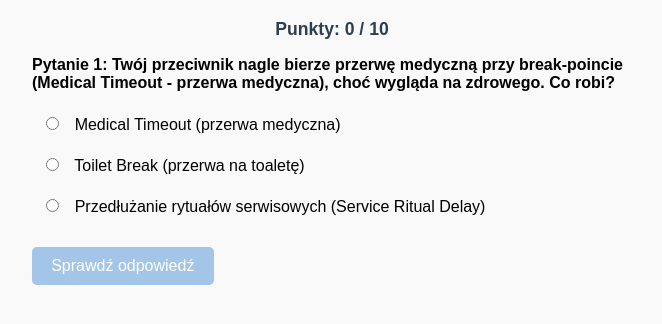
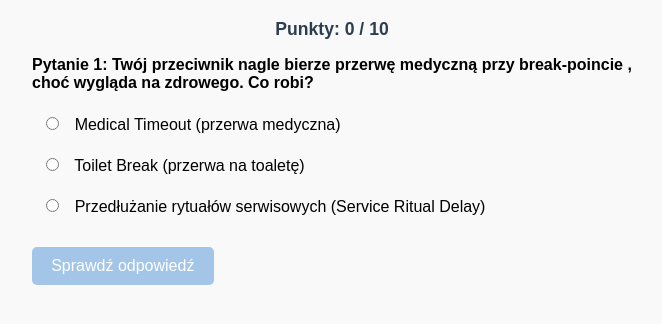
Before and after one commit to marcinws/quiz2, a plain HTML site: page index.html in a window 1280 px wide. Shown: the part 146-470 px from the top of the page, without its empty margins (308-970 px from the left). Drawn offline with Linux system fonts and the light colour scheme.

Commit message:
Update index.html

```diff
--- a/index.html
+++ b/index.html
@@ -91,61 +91,61 @@
 <script>
 const quizData = [
   {
-    question: 'Twój przeciwnik nagle bierze przerwę medyczną przy break-poincie (Medical Timeout - przerwa medyczna), choć wygląda na zdrowego. Co robi?',
+    question: 'Twój przeciwnik nagle bierze przerwę medyczną przy break-poincie , choć wygląda na zdrowego. Co robi?',
     options: ['Medical Timeout (przerwa medyczna)','Toilet Break (przerwa na toaletę)','Przedłużanie rytuałów serwisowych (Service Ritual Delay)'],
     answer: 0,
-    explanation: 'Medical Timeout pozwala na odpoczynek i wybić przeciwnika z rytmu.'
+    explanation: 'Medical Timeout pozwala przerwać dobrą passę rywala, pozwala na odpoczynek i wybić przeciwnika z rytmu.'
   },
   {
-    question: 'Przeciwnik wychodzi po przegranym secie na kilka minut do toalety (Toilet Break - przerwa na toaletę), po powrocie gra agresywniej. Co stosuje?',
+    question: 'Przeciwnik wychodzi po przegranym secie na kilka minut do toalety - jak "Rakieta", po powrocie gra agresywniej. Co stosuje?',
     options: ['Toilet Break (przerwa na toaletę)','Ice the Server (zimny serwis)','Psychologiczne gierki (Mind Games)'],
     answer: 0,
-    explanation: 'Toilet Break daje reset mentalny i może zmienić momentum meczu.'
+    explanation: 'Toilet Break daje reset mentalny, rozprosza przeciwnika i może zmienić momentum meczu.'
   },
   {
-    question: 'Przeciwnik bardzo długo przygotowuje się do serwisu, poprawia ręcznik i układa butelkę (Service Ritual Delay - przedłużanie rytuałów serwisowych). Co robi?',
+    question: 'Przeciwnik bardzo długo przygotowuje się do serwisu, poprawia ręcznik i układa butelkę . Co robi?',
     options: ['Przedłużanie rytuałów serwisowych (Service Ritual Delay)','Udawanie zmęczenia (Fake Fatigue)','Celowe granie na emocje przeciwnika (Emotional Play)'],
     answer: 0,
     explanation: 'Przedłużanie rytuałów spowalnia grę i narzuca własny rytm.'
   },
   {
-    question: 'Przeciwnik prosi o nową rakietę po kilku przegranych gemach (Equipment Change - zmiana sprzętu), choć sprzęt jest w porządku. Co robi?',
+    question: 'Przeciwnik prosi o nową rakietę po kilku przegranych gemach , choć sprzęt jest w porządku. Co robi?',
     options: ['Zmiany sprzętowe (Equipment Change)','Dyskusje z sędzią (Arguing with Referee)','Ice the Server (zimny serwis)'],
     answer: 0,
     explanation: 'Zmiana sprzętu daje krótką przerwę i przerwanie pasma przeciwnika.'
   },
   {
-    question: 'Przeciwnik stosuje moonballe, slice’y i drop-shoty, gdy jesteś zdenerwowany (Emotional Play - gra na emocjach). Co robi?',
+    question: 'Przeciwnik stosuje moonballe (baloniki), slice’y i drop-shoty (skróty), gdy jesteś zdenerwowany (Emotional Play - gra na emocjach). Co robi?',
     options: ['Celowe granie na emocje przeciwnika (Emotional Play)','Udawanie zmęczenia (Fake Fatigue)','Psychologiczne gierki (Mind Games)'],
     answer: 0,
-    explanation: 'Taktyka wywołuje frustrację i zmusza do błędów.'
+    explanation: 'Taktyka wywołuje frustrację u przeciwnikia i zmusza przeciwnika do błędów.'
   },
   {
-    question: 'Przeciwnik dyskutuje z sędzią o każdym punkcie (Arguing with Referee - dyskusje z sędzią). Co robi?',
+    question: 'Przeciwnik dyskutuje z sędzią o każdym punkcie . Co robi?',
     options: ['Dyskusje z sędzią (Arguing with Referee)','Ice the Server (zimny serwis)','Psychologiczne gierki (Mind Games)'],
     answer: 0,
-    explanation: 'Zakłóca rytm i koncentrację przeciwnika.'
+    explanation: 'Zakłóca rytm, wywołuje frustrację u przeciwnikia, przerywa jego dobrą passę i koncentrację przeciwnika.'
   },
   {
-    question: 'Przeciwnik zwleka między punktami, wyciera ręcznik i wolno chodzi (Slowing Down - spowalnianie gry). Co stosuje?',
+    question: 'Przeciwnik zwleka między punktami, wyciera ręcznik i wolno chodzi . Co stosuje?',
     options: ['Spowalnianie gry pomiędzy punktami (Slowing Down)','Udawanie zmęczenia (Fake Fatigue)','Przedłużanie rytuałów serwisowych (Service Ritual Delay)'],
     answer: 0,
     explanation: 'Spowalnianie gry zmienia rytm przeciwnika i zwiększa presję.'
   },
   {
-    question: 'Przeciwnik udaje zmęczenie po wymianach, potem przyspiesza w ważnym punkcie (Fake Fatigue - udawanie zmęczenia). Co robi?',
+    question: 'Przeciwnik udaje zmęczenie po wymianach, potem przyspiesza w ważnym punkcie. Co robi?',
     options: ['Udawanie zmęczenia lub bólu (Fake Fatigue)','Psychologiczne gierki (Mind Games)','Ice the Server (zimny serwis)'],
     answer: 0,
     explanation: 'Uśpienie czujności przeciwnika i zaskoczenie w kluczowym momencie.'
   },
   {
-    question: 'Przeciwnik patrzy Ci w oczy i wykonuje prowokacyjne gesty (Mind Games - psychologiczne gierki). Co robi?',
+    question: 'Przeciwnik patrzy Ci w oczy i wykonuje prowokacyjne gesty . Co robi?',
     options: ['Psychologiczne gierki (Mind Games)','Celowe granie na emocje przeciwnika (Emotional Play)','Przedłużanie rytuałów serwisowych (Service Ritual Delay)'],
     answer: 0,
     explanation: 'Wywołuje frustrację i błędy poprzez prowokacje.'
   },
   {
-    question: 'Celowo przedłużasz czas przed serwisem przy piłce meczowej przeciwnika (Ice the Server - zimny serwis). Co stosujesz?',
+    question: 'Celowo przedłużasz czas przed serwisem przy podaniu przeciwnika - jak "Rakieta". Co stosujesz?',
     options: ['Ice the Server (zimny serwis)','Toilet Break (przerwa na toaletę)','Udawanie zmęczenia (Fake Fatigue)'],
     answer: 0,
     explanation: 'Ice the Server zwiększa ryzyko błędów przy decydującym serwisie.'
```
